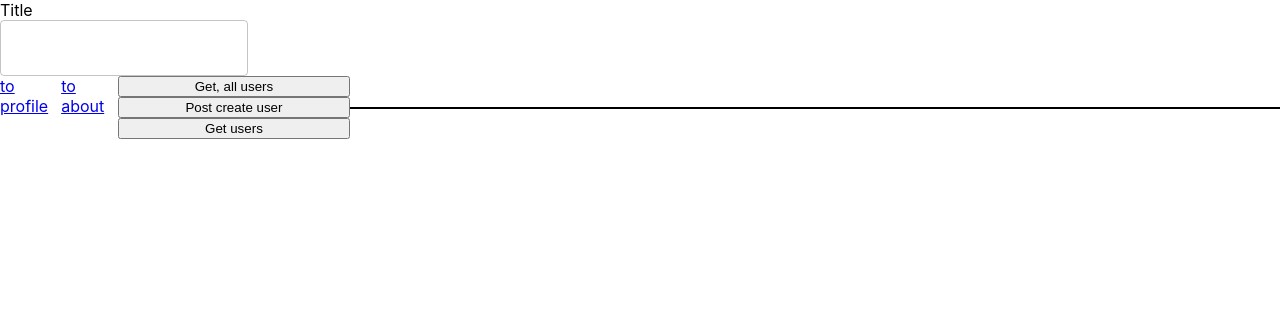
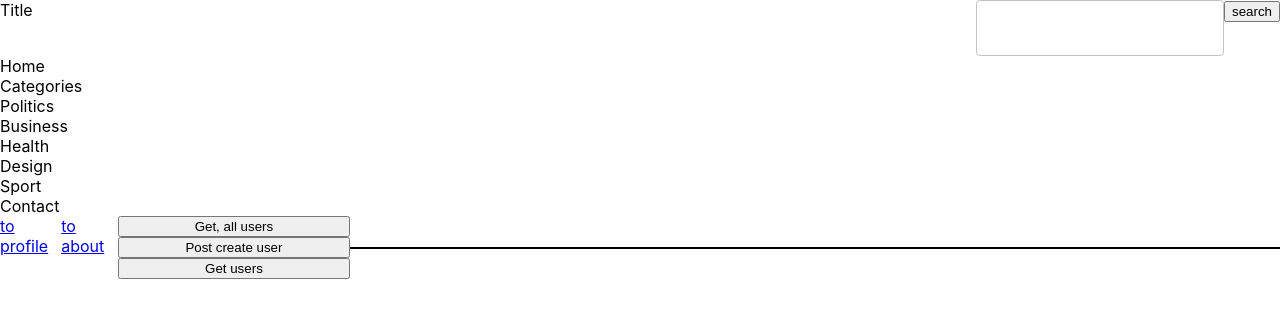
Before and after one commit to OverlordA/pattern_front_ts, a React (Create React App) app: page / in a window 1280 px wide. Shown: the top 318 px of the page. Built offline with nearby package versions, Linux system fonts and the light colour scheme; what redux-immutable-state-invariant would draw is missing.

Commit message:
Feat: Added Top menu and top menu item components Refactor: Move header to layout/Header folder

```diff
--- a/src/App.tsx
+++ b/src/App.tsx
@@ -4,6 +4,7 @@ import { Header } from './components';
 import { LoginUser } from './model';
 import { BrowserRouter as Router } from 'react-router-dom';
 import Routes from './routing/routes';
+import TopMenu from './components/layout/TopMenu/TopMenu';
 
 const App: React.FC = () => {
     const user: LoginUser = { login: '', password: '' };
@@ -12,6 +13,7 @@ const App: React.FC = () => {
         <Router>
             <div className='App'>
                 <Header title='Title' />
+                <TopMenu />
                 <Routes />
             </div>
         </Router>
--- a/src/components/Search/Search.tsx
+++ b/src/components/Search/Search.tsx
@@ -2,7 +2,7 @@ import React from 'react';
 import { TextField } from '@material-ui/core'
 
 const Search = () => {
-    return (<div className='search-container'> <TextField variant='outlined'/></div>);
+    return (<div className='search-container'> <TextField variant='outlined'/><button>search</button></div>);
 };
 
 export default Search;
--- a/src/components/index.ts
+++ b/src/components/index.ts
@@ -1,2 +1,2 @@
-export { default as Header } from './layout/Header';
+export { default as Header } from './layout/Header/Header';
 export { default as Search } from './Search/Search';
--- a/src/components/layout/Header.tsx
+++ b/src/components/layout/Header/Header.tsx
@@ -1,6 +1,6 @@
 import React, { FunctionComponent } from 'react';
 import './header.scss';
-import { Search } from '../index';
+import { Search } from '../../index';
 
 type HeaderProps = {
     title: string;
--- a/src/components/layout/header.scss
+++ b/src/components/layout/Header/header.scss
@@ -1,6 +1,6 @@
 .header-container{
   display: flex;
-  flex-direction: column;
+  flex-direction: row;
   justify-content: space-between;
   height: 10%;
 }
--- /dev/null
+++ b/src/components/layout/TopMenu/TopMenu.tsx
@@ -0,0 +1,13 @@
+import React from 'react';
+import TopMenuItem from './TopMenuItem/TopMenuItem';
+
+const menu = ['Home', 'Categories', 'Politics', 'Business', 'Health', 'Design', 'Sport', 'Contact'];
+
+const TopMenu = () => {
+    return (
+        <div className='top-menu-container'>
+            {menu && menu.map(item => <TopMenuItem key={`menu-item-${item}`} item={item} />)}
+        </div>
+    );
+};
+export default TopMenu;
--- /dev/null
+++ b/src/components/layout/TopMenu/TopMenuItem/TopMenuItem.tsx
@@ -0,0 +1,6 @@
+import React from 'react';
+
+const TopMenuItem = ({ item }: { item: string }) => {
+    return(<div>{item}</div>)
+};
+export default TopMenuItem;
--- /dev/null
+++ b/src/components/layout/TopMenu/topMenu.scss
@@ -0,0 +1,6 @@
+.top-menu-container{
+  display: flex;
+  flex-direction: row;
+  justify-content: center;
+  align-items: center;
+}
```
Also changed, not shown: src/components/layout/TopMenu/TopMenuItem/topMenuItem.scss (added), 1 other file (tests, documents, lock files or other folders).
